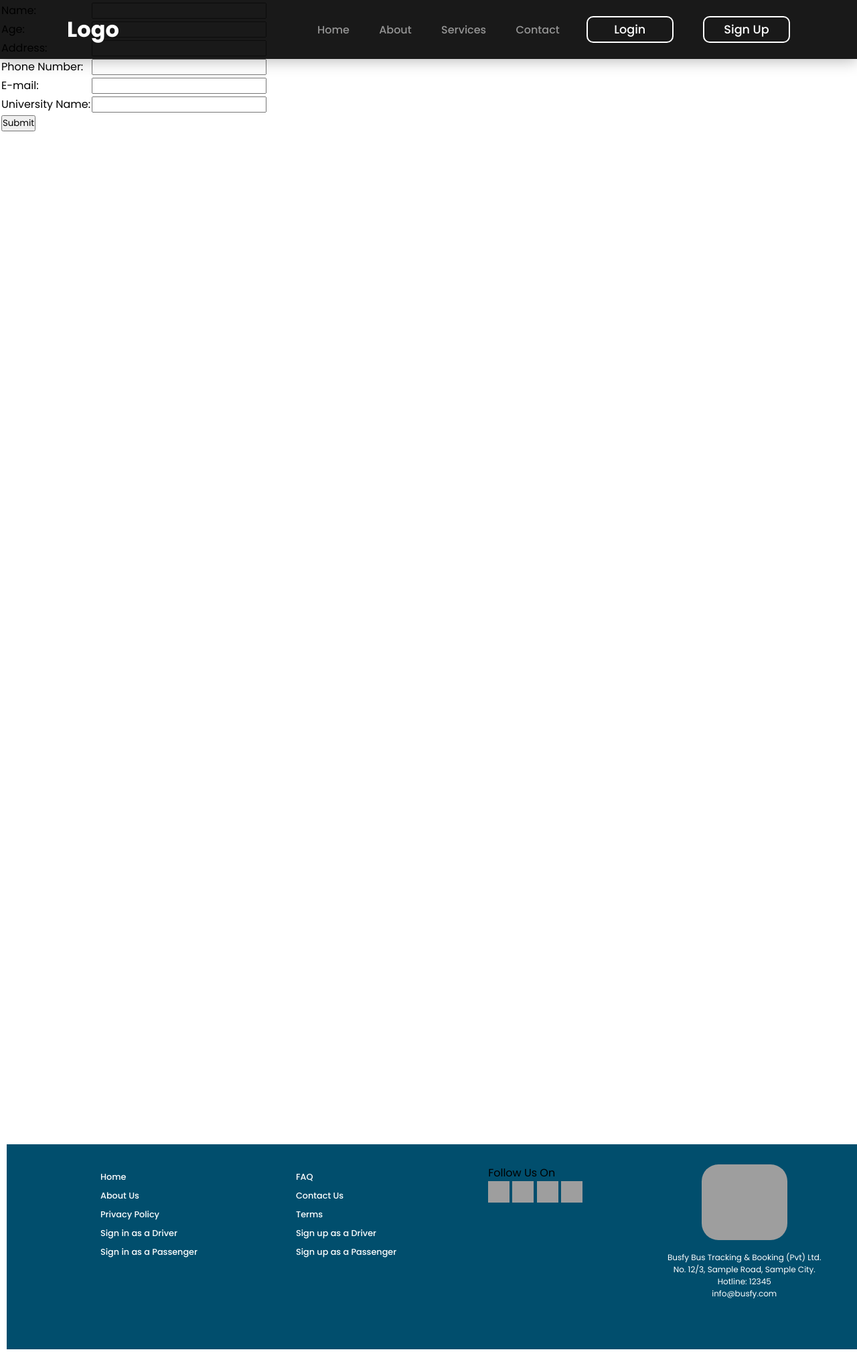
After one commit to Ahzem/Busify, a PHP site: page /Home.html in a window 1280 px wide; the page is wider, and only the part inside the window is pictured. The commit adds this page. Shown: that part at 67% size. Run offline with PHP 8.4, Linux system fonts and the light colour scheme; grey boxes are pictures that could not be loaded.

Commit message:
Improve The Header And Footer

```diff
--- a/Frontend/Home.css
+++ b/Frontend/Home.css
@@ -13,7 +13,8 @@ header {
     left: 0;
     width: 100%;
     padding: 20px 100px;
-    background: #010175;
+    background: rgba(0, 0, 0, 0.90);
+    box-shadow: 0px 4px 20px 0px rgba(0, 0, 0, 0.25);
     z-index: 99;
     display: flex;
     justify-content: space-between;
@@ -88,23 +89,22 @@ header {
     color: #000000;
 }
 
-footer {
-    position: fixed;
-    bottom: 0;
-    left: 0;
-    width: 100%;
-    padding: 20px 100px;
-    background: #010175;
-    z-index: 99;
-    display: flex;
-    justify-content: space-between;
-    align-items: center;
+footer{
+    display: inline-flex;
+    padding: 10px;
+    flex-direction: column;
+    align-items: flex-start;
 }
 
-footer .logo {
-    font-size: 2em;
-    color: #fff;
-    user-select: none;
+.footer {
+    display: flex;
+    width: 1440px;
+    height: 306px;
+    padding:30px;
+    align-items: flex-start;
+    gap: 10px;
+    background: #014E6D;
+    align-items: center;
 }
 
 .footer__a {
@@ -112,7 +112,7 @@ footer .logo {
     color: #fff;
     text-decoration: none;
     font-size: 0.8em;
-    margin-left: 40px;
+    margin: 10px;
     font-weight: 500;
     transition: all 0.3s ease;
     display: flex;
@@ -208,3 +185,35 @@ footer a:hover {
     color: #ffffff85;
     font-size: 15px;
 }
+
+.footer__logo{
+    border-radius: 25px;
+    width: 128px;
+    height: 113px;
+}
+
+.company__detail{
+    display: flex;
+    flex-direction: column;
+    justify-content: center;
+    align-items: center;
+    gap: 10px;
+}
+
+.Company__Address p{
+    color: #FFF;
+    text-align: center;
+    font-size: 12px;
+    font-style: normal;
+    font-weight: 300;
+    line-height: normal;
+}
+
+.frame{
+    display: flex;
+    width: 1440px;
+    height: 306px;
+    padding: 30px 83px 30px 100px;
+    align-items: flex-start;
+    gap: 127px;
+}
--- /dev/null
+++ b/Frontend/Home.html
@@ -0,0 +1,121 @@
+<!DOCTYPE html>
+<html lang="en">
+<head>
+    <meta charset="UTF-8">
+    <meta name="viewport" content="width=device-width, initial-scale=1.0">
+    <title>Document</title>
+    <link  type="text/css" rel="stylesheet" href="Home.css">
+</head>
+<body>
+    <header>
+        <h2 class="logo">Logo</h2>
+        <nav class="navigation">
+            <div>
+                <a class="navigation__a" href="#">Home</a>
+                <a class="navigation__a" href="#">About</a>
+                <a class="navigation__a" href="#">Services</a>
+                <a class="navigation__a" href="#">Contact</a>
+            </div>
+            <div>
+                <button class="btnLogin-popup">Login</button>
+                <button class="btnSignin-popup">Sign Up</button>
+            </div>
+
+        </nav>
+    </header>
+
+    <form method="post" action="<?php echo $_SERVER['PHP_SELF'];?>">
+		<table>
+			<tr>
+				<td>Name:</td>
+				<td><input type="text" name="name"></td>
+			</tr>
+			<tr>
+				<td>Age:</td>
+				<td><input type="text" name="age"></td>
+			</tr>
+			<tr>
+				<td>Address:</td>
+				<td><input type="text" name="address"></td>
+			</tr>
+			<tr>
+				<td>Phone Number:</td>
+				<td><input type="text" name="phone"></td>
+			</tr>
+			<tr>
+				<td>E-mail:</td>
+				<td><input type="text" name="email"></td>
+			</tr>
+			<tr>
+				<td>University Name:</td>
+				<td><input type="text" name="university"></td>
+			</tr>
+			<tr>
+				<td colspan="2"><input type="submit"></td>
+			</tr>
+		</table>
+	</form>
+
+<br><br><br><br><br><br><br><br><br><br><br><br><br><br><br>
+<br><br><br><br><br><br><br><br><br><br><br><br><br><br><br>
+<br><br><br><br><br><br><br><br><br><br><br><br><br><br><br>
+<br><br><br><br><br><br><br><br><br><br><br><br><br><br><br>
+
+
+
+
+
+
+
+
+
+    <footer>
+            <!--    <div class="footer">
+            <h3>Logo</h3>
+            <div class="footer__left__social">
+                <a href="#"><img class="footer__left__social__img" src="https://img.icons8.com/ios-filled/50/000000/facebook-new.png" alt="Facebook"/></a>
+                <a href="#"><img class="footer__left__social__img" src="https://img.icons8.com/ios-filled/50/000000/twitter.png" alt="Twitter"/></a>
+                <a href="#"><img class="footer__left__socil__img" src="https://img.icons8.com/ios-filled/50/000000/instagram-new.png" alt="Instagram"/></a>
+                <a href="#"><img class="footer__left__social__img" src="https://img.icons8.com/ios-filled/50/000000/youtube-play.png" alt="YouTube"/></a>
+            </div>
+            -->
+        <div class="footer">
+            <div class="frame">
+                <div>
+                    <a class="footer__a" href="#">Home</a>
+                    <a class="footer__a" href="#">About Us</a>
+                    <a class="footer__a" href="#">Privacy Policy</a>
+                    <a class="footer__a" href="#">Sign in as a Driver</a>
+                    <a class="footer__a" href="#">Sign in as a Passenger</a>
+                </div>
+                <div>
+                    <a class="footer__a" href="#">FAQ</a>
+                    <a class="footer__a" href="#">Contact Us</a>
+                    <a class="footer__a" href="#">Terms</a>
+                    <a class="footer__a" href="#">Sign up as a Driver</a>
+                    <a class="footer__a" href="#">Sign up as a Passenger</a>
+                </div>
+                <div>
+                    <p>Follow Us On</p>
+                    <a href="#"><img src="C:\Users\Ahzem\Documents\Busify\Supportive Files\icons8-facebook-100 (1).png" width="32px" height="32px" alt="Facebook"></a>
+                    <a href="#"><img src="C:\Users\Ahzem\Documents\Busify\Supportive Files\icons8-twitter-100.png" width="32px" height="32px" alt="Twitter"></a>
+                    <a href="#"><img src="C:\Users\Ahzem\Documents\Busify\Supportive Files\icons8-instagram-100.png" width="32px" height="32px" alt="Instagram"></a>
+                    <a href="#"><img src="C:\Users\Ahzem\Documents\Busify\Supportive Files\icons8-linkedin-100.png" width="32px" height="32px" alt="LinkedIn"></a>
+                </div>
+                <div class="company__detail">
+                    <div>
+                        <img class="footer__logo" src="C:\Users\Ahzem\Documents\Busify\Supportive Files\Untitled Project.jpg" width="200px" height="200px" alt="Logo">
+                    </div>
+                    <div class="Company__Address">
+                        <p>Busfy Bus Tracking & Booking (Pvt) Ltd.</p>
+                        <p>No. 12/3, Sample Road, Sample City.</p>
+                        <p>Hotline: 12345</p>
+                        <p>info@busfy.com</p>
+                    </div>
+                </div>
+            </div>
+        </div>
+
+    </footer>
+</body>
+</html>
```
Also changed, not shown: other parts of Frontend/Home.css (+9 -32 lines), Frontend/Home.html.html (deleted, +0 -68 lines), Supportive Files/Untitled Project.jpg (added), Supportive Files/icons8-facebook-100 (1).png (added), Supportive Files/icons8-instagram-100.png (added), Supportive Files/icons8-linkedin-100.png (added), Supportive Files/icons8-twitter-100.png (added), Supportive Files/icons8-whatsapp-100.png (added).
